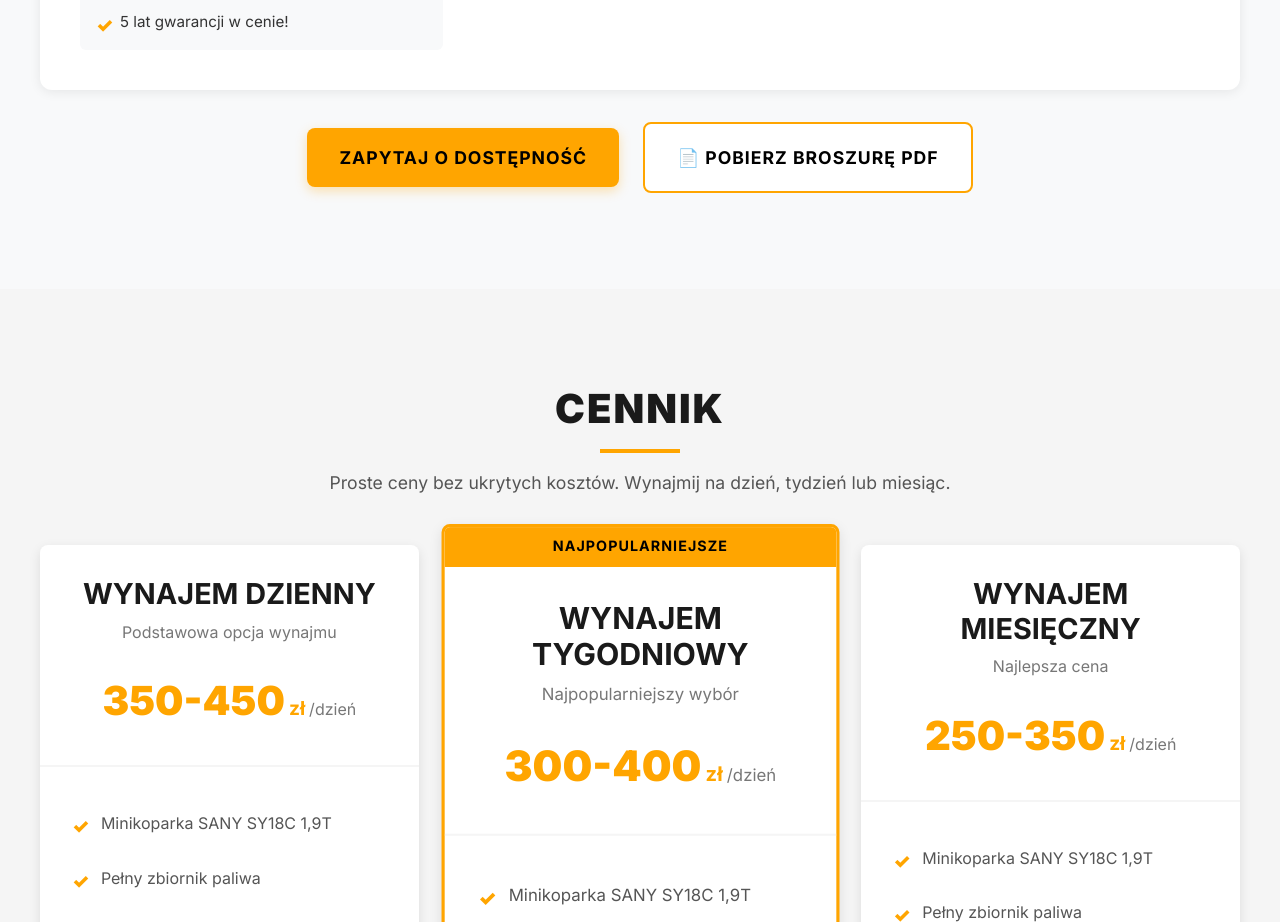
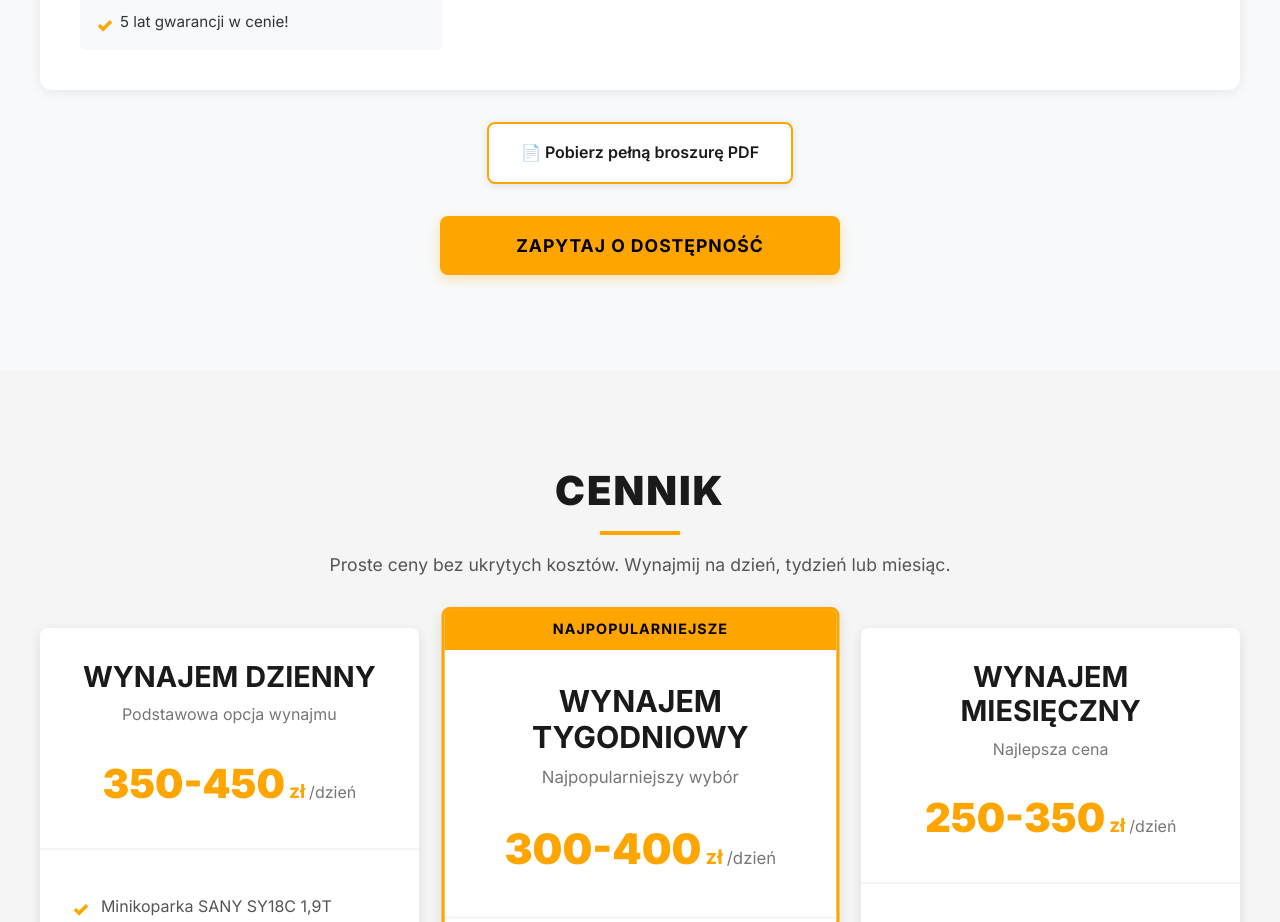
Before and after one commit to aleksanderSzydlo/ludzieodkoparek, a React (Vite) app: page / in a window 1280 px wide. Shown: the part 3380-4302 px from the top of the page. Built offline with nearby package versions, Linux system fonts and the light colour scheme.

Commit message:
Add SANY SY18C brochure PDF download

```diff
--- a/src/components/Machines.jsx
+++ b/src/components/Machines.jsx
@@ -104,16 +104,17 @@ const Machines = () => {
           </ul>
         </div>
 
-        <div className={styles.ctaSection}>
-          <button className={styles.ctaBtn}>Zapytaj o dostępność</button>
+        <div className={styles.brochureSection}>
           <a
-            href="/broszura-sany-sy18c.pdf"
-            download
+            href="/broszura-SANY-SY18C.pdf"
+            download="Broszura-SANY-SY18C.pdf"
             className={styles.brochureBtn}
           >
-            📄 Pobierz broszurę PDF
+            📄 Pobierz pełną broszurę PDF
           </a>
         </div>
+
+        <button className={styles.ctaBtn}>Zapytaj o dostępność</button>
       </div>
     </section>
   );
--- a/src/components/Machines.module.css
+++ b/src/components/Machines.module.css
@@ -178,15 +178,11 @@
   font-size: 1.2rem;
 }
 
-.ctaSection {
-  display: flex;
-  gap: 1.5rem;
-  justify-content: center;
-  align-items: center;
-  flex-wrap: wrap;
-}
-
 .ctaBtn {
+  display: block;
+  width: 100%;
+  max-width: 400px;
+  margin: 0 auto;
   padding: 1.2rem 2rem;
   background: #ffa500;
   border: none;
@@ -200,8 +196,6 @@
   letter-spacing: 1px;
   font-family: inherit;
   box-shadow: 0 4px 12px rgba(255, 165, 0, 0.3);
-  text-decoration: none;
-  display: inline-block;
 }
 
 .ctaBtn:hover {
@@ -210,27 +204,30 @@
   box-shadow: 0 6px 20px rgba(255, 165, 0, 0.4);
 }
 
+.brochureSection {
+  text-align: center;
+  margin-bottom: 2rem;
+}
+
 .brochureBtn {
-  padding: 1.2rem 2rem;
+  display: inline-block;
+  padding: 1rem 2rem;
   background: #fff;
   border: 2px solid #ffa500;
-  color: #000;
-  font-size: 1.1rem;
-  font-weight: 700;
+  color: #1a1a1a;
+  font-size: 1rem;
+  font-weight: 600;
   border-radius: 8px;
-  cursor: pointer;
+  text-decoration: none;
   transition: all 0.3s ease;
-  text-transform: uppercase;
-  letter-spacing: 1px;
-  font-family: inherit;
-  text-decoration: none;
-  display: inline-block;
+  box-shadow: 0 2px 8px rgba(0, 0, 0, 0.1);
 }
 
 .brochureBtn:hover {
   background: #ffa500;
+  color: #000;
   transform: translateY(-2px);
-  box-shadow: 0 4px 12px rgba(255, 165, 0, 0.3);
+  box-shadow: 0 4px 16px rgba(255, 165, 0, 0.3);
 }
 
 /* Mobile styles */
```
